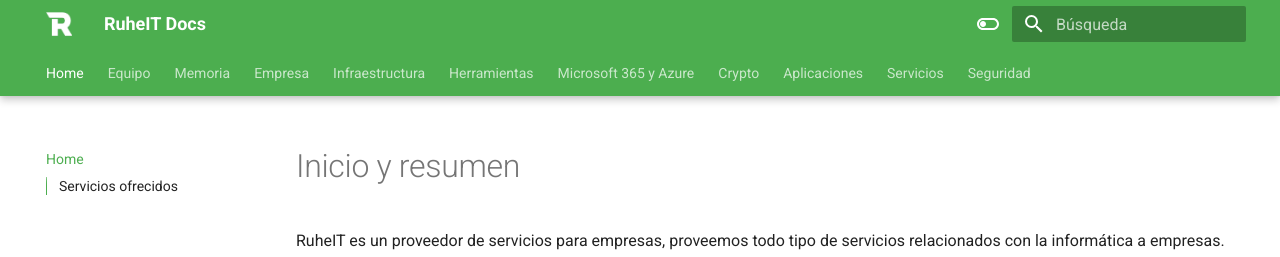
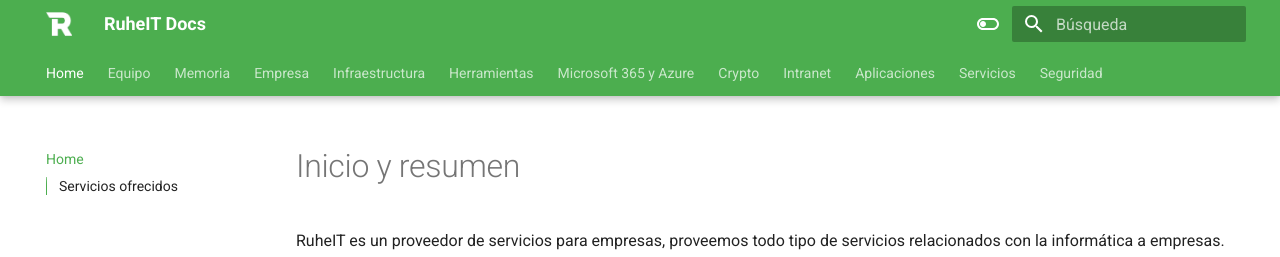
Before and after one commit to RuheIT/docs, an MkDocs documentation site: the page built from docs/index.md, in a window 1280 px wide. Shown: the top 257 px of the page. Built offline with MkDocs 1.6.1 and Material for MkDocs 9.7.7, drawn with Linux system fonts in a browser that asks for light colours; comment, search, counter and statistics services are not loaded.

Commit message:
added pdfs

```diff
--- a/mkdocs.yml
+++ b/mkdocs.yml
@@ -43,6 +43,7 @@
     - Herramientas: herramientas.md
     - Microsoft 365 y Azure: microsoft365.md
     - Crypto: crypto.md
+    - Intranet: intranet.md
     - Aplicaciones:
       - GoPhish: aplicaciones/gophish.md
       - Grafana: aplicaciones/grafana.md
```
Also changed, not shown: docs/intranet.md (added).
